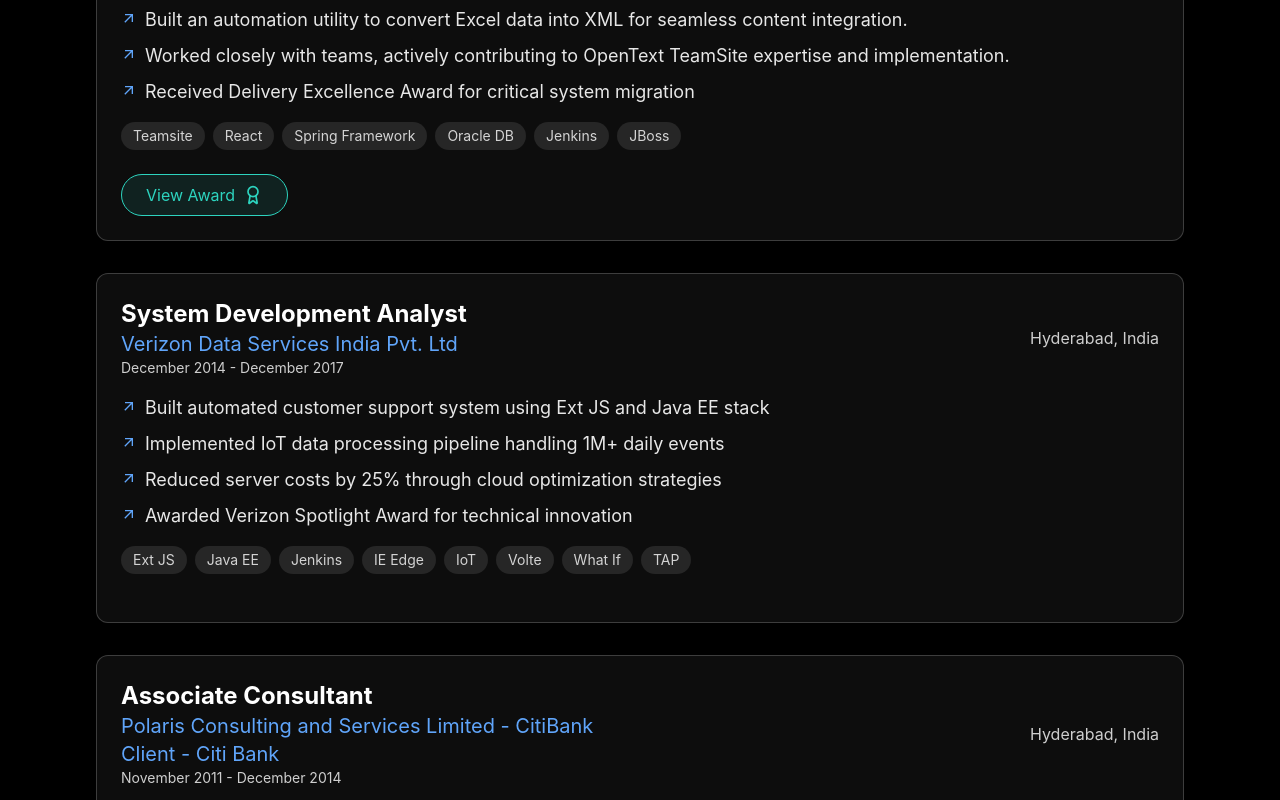
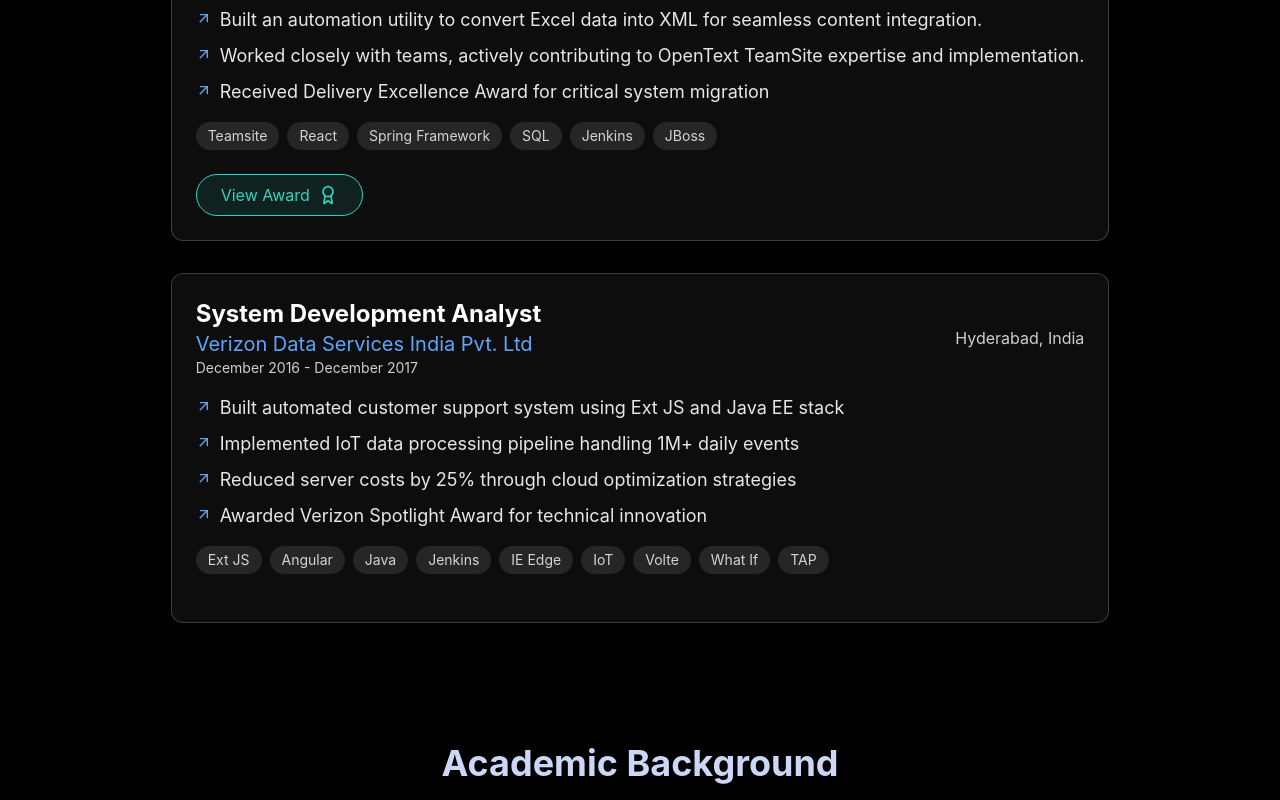
Before and after one commit to kishorreyansh/my-portfolio, a React (Vite) app: page / in a window 1280 px wide. Shown: the part 2820-3620 px from the top of the page. Built offline with nearby package versions, Linux system fonts and the light colour scheme.

Commit message:
fix work experience issue

```diff
--- a/src/constants/index.jsx
+++ b/src/constants/index.jsx
@@ -211,7 +211,7 @@ export const EXPERIENCES = [
       "React",
       "Spring Framework",
       "Spring Boot",
-      "Oracle DB",
+      "SQL",
       "AWS",
       "Jenkins",
     ],
@@ -234,7 +234,7 @@ export const EXPERIENCES = [
       "Teamsite",
       "React",
       "Spring Framework",
-      "Oracle DB",
+      "SQL",
       "Jenkins",
       "JBoss",
     ],
@@ -243,7 +243,7 @@ export const EXPERIENCES = [
     title: "System Development Analyst",
     company: "Verizon Data Services India Pvt. Ltd",
     client: "",
-    duration: "December 2014 - December 2017",
+    duration: "December 2016 - December 2017",
     location: "Hyderabad, India",
     pdf: "",
     logo: "./companylogo/verizon.png",
@@ -255,7 +255,8 @@ export const EXPERIENCES = [
     ],
     techStack: [
       "Ext JS",
-      "Java EE",
+      "Angular",
+      "Java",
       "Jenkins",
       "IE Edge",
       "IoT",
@@ -263,7 +264,7 @@ export const EXPERIENCES = [
       "What If",
       "TAP",
     ],
-  },
+  } /*,
   {
     title: "Associate Consultant",
     company: "Polaris Consulting and Services Limited - CitiBank",
@@ -278,7 +279,7 @@ export const EXPERIENCES = [
       "Collaborated with cross-functional teams to deliver high-quality, user-friendly web applications",
     ],
     techStack: ["Ext JS", "Java EE", "Servlets", "JSP"],
-  },
+  }*/,
 ];
 
 export const CERTIFICATIONS = [
```
